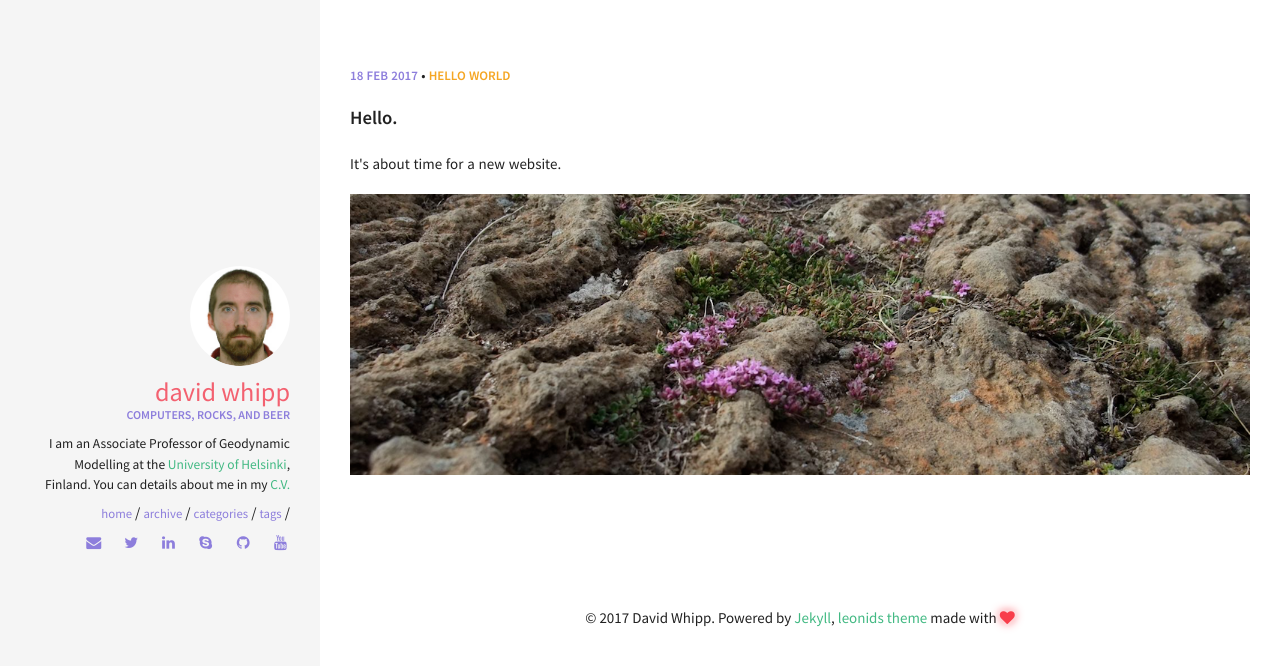
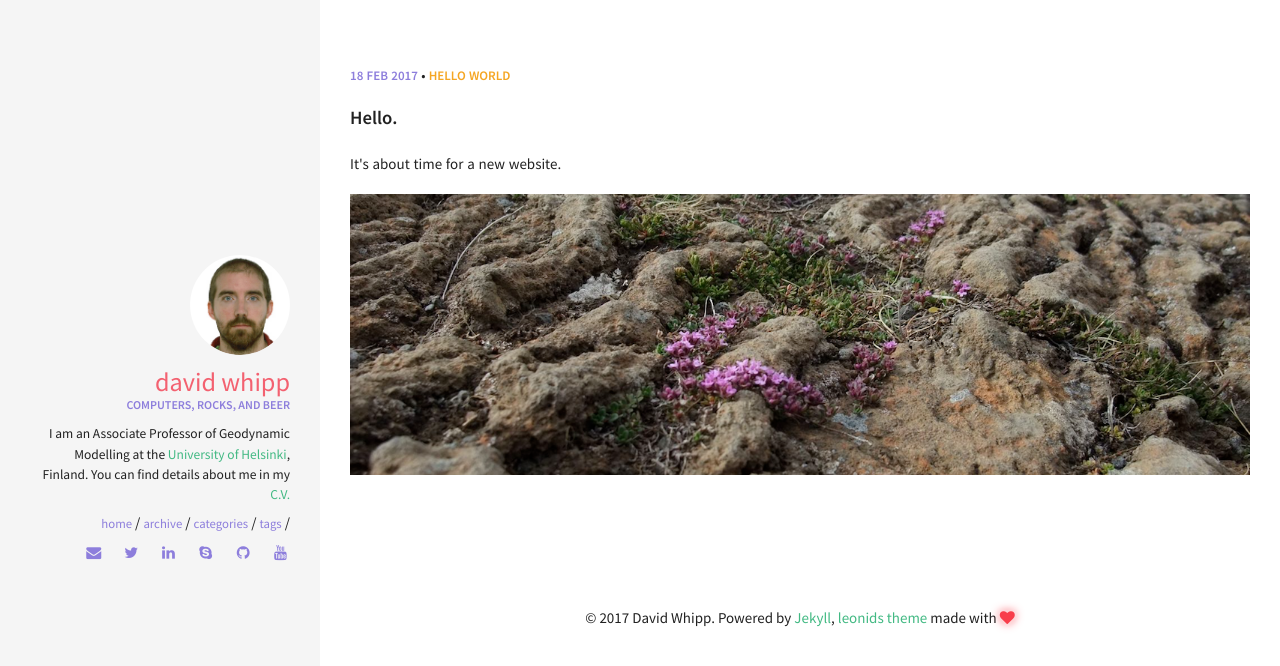
Before and after one commit to z0del/davewhipp.github.io, a Jekyll site: the page built from index.html, in a window 1280 px wide. Shown: the top 666 px of the page. Built offline with Jekyll 4.4.1, drawn with Linux system fonts in a browser that asks for light colours.

Commit message:
Update _config.yml

```diff
--- a/_config.yml
+++ b/_config.yml
@@ -36,7 +36,7 @@
   name: David Whipp
   avatar: Whipp-face-circle.png
   job: "Computers, rocks, and beer"
-  bio: "I am an Associate Professor of Geodynamic Modelling at the <a href='https://www.helsinki.fi/en'>University of Helsinki</a>, Finland. You can details about me in my <a href='pdf/whipp_CV.pdf'>C.V.</a>"
+  bio: "I am an Associate Professor of Geodynamic Modelling at the <a href='https://www.helsinki.fi/en'>University of Helsinki</a>, Finland. You can find details about me in my <a href='pdf/whipp_CV.pdf'>C.V.</a>"
   email: david.whipp@helsinki.fi
   disqus-shortname:
   twitter: dave_whipp
```
